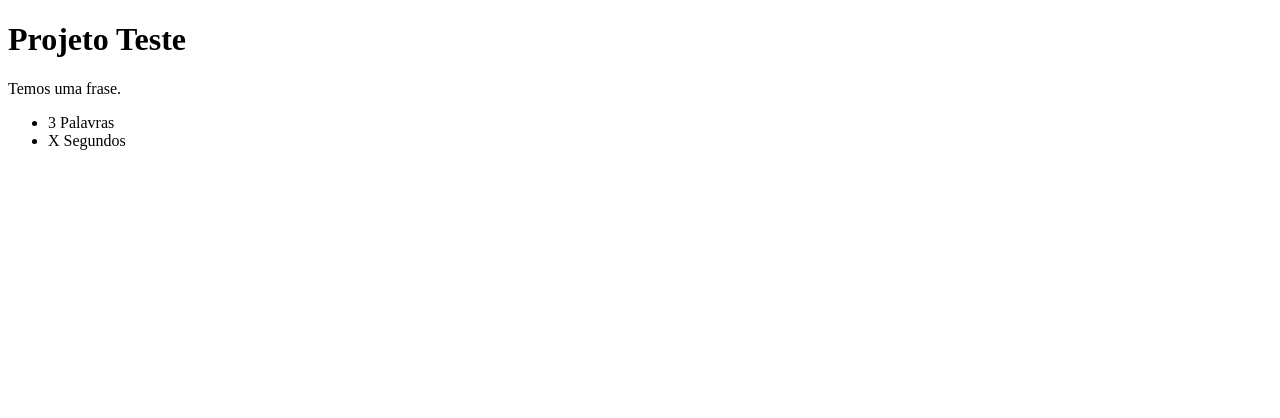
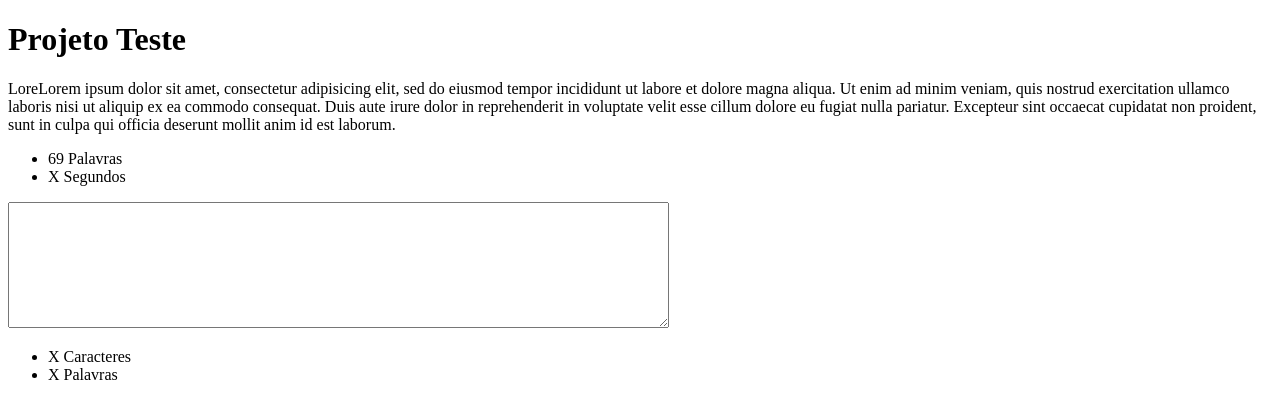
Before and after one commit to matheusbezerrah/alura-typer, a plain HTML site: page public/principal.html in a window 1280 px wide. Drawn offline with Linux system fonts and the light colour scheme; files whose address does not match are found by name.

Commit message:
Alteração 1

```diff
--- a/public/js/main.js
+++ b/public/js/main.js
@@ -1,3 +1,24 @@
-var frase = $("#frase").text();
-var numPalavras = frase.split(" ").length;
+/*
+** retorna a quantidade de palavras de um conteúdo
+*/
+function contaPalavras(cont){
+	return cont.split(/\S+/).length -1;
+}
+
+var frase = $(".frase").text();
+
+//var numPalavras = frase.split(/\S+/).length -1;
+var numPalavras = contaPalavras(frase);
 $("#qtdPalavras").text(numPalavras);
+
+var campo = $(".campo-digitacao");
+
+$(".campo-digitacao").on("input",function(){
+	var conteudo = $(".campo-digitacao").val();
+
+	var qtdPalavrasArea = contaPalavras(conteudo);
+	$("#qtdPalavrasTxtArea").text(qtdPalavrasArea);
+
+	var qtdCaracteresArea = conteudo.length;
+	$("#qtdCaracteresTxtArea").text(qtdCaracteresArea);;
+});
--- a/public/principal.html
+++ b/public/principal.html
@@ -2,25 +2,33 @@
 <html lang="pt-br">
 <head>
     <meta charset="UTF-8">
-    <title>Alura Typer</title>
+    <title>Projeto Teste</title>
 </head>
 <body>
 
 <h1>Projeto Teste</h1>
 
-<p id="frase">
-	Temos uma frase.
-</p>
+<p class="frase">LoreLorem ipsum dolor sit amet, consectetur adipisicing elit, sed do eiusmod
+tempor incididunt ut labore et dolore magna aliqua. Ut enim ad minim veniam,
+quis nostrud exercitation ullamco laboris nisi ut aliquip ex ea commodo
+consequat. Duis aute irure dolor in reprehenderit in voluptate velit esse
+cillum dolore eu fugiat nulla pariatur. Excepteur sint occaecat cupidatat non
+proident, sunt in culpa qui officia deserunt mollit anim id est laborum.</p>
 
 <ul>
 	<li><span id="qtdPalavras"> X </span> Palavras</li>
 	<li>X Segundos</li>
 </ul>
 
+<textarea class="campo-digitacao" rows="8" cols="80"></textarea>
+
+<ul>
+    <li><span id="qtdCaracteresTxtArea"> X </span> Caracteres</li>
+    <li><span id="qtdPalavrasTxtArea"> X </span> Palavras</li>
+</ul>
+
 <script src="../../jquery.js"></script>
 <script src="js/main.js"></script>
 
 </body>
-
-
 </html>
```
